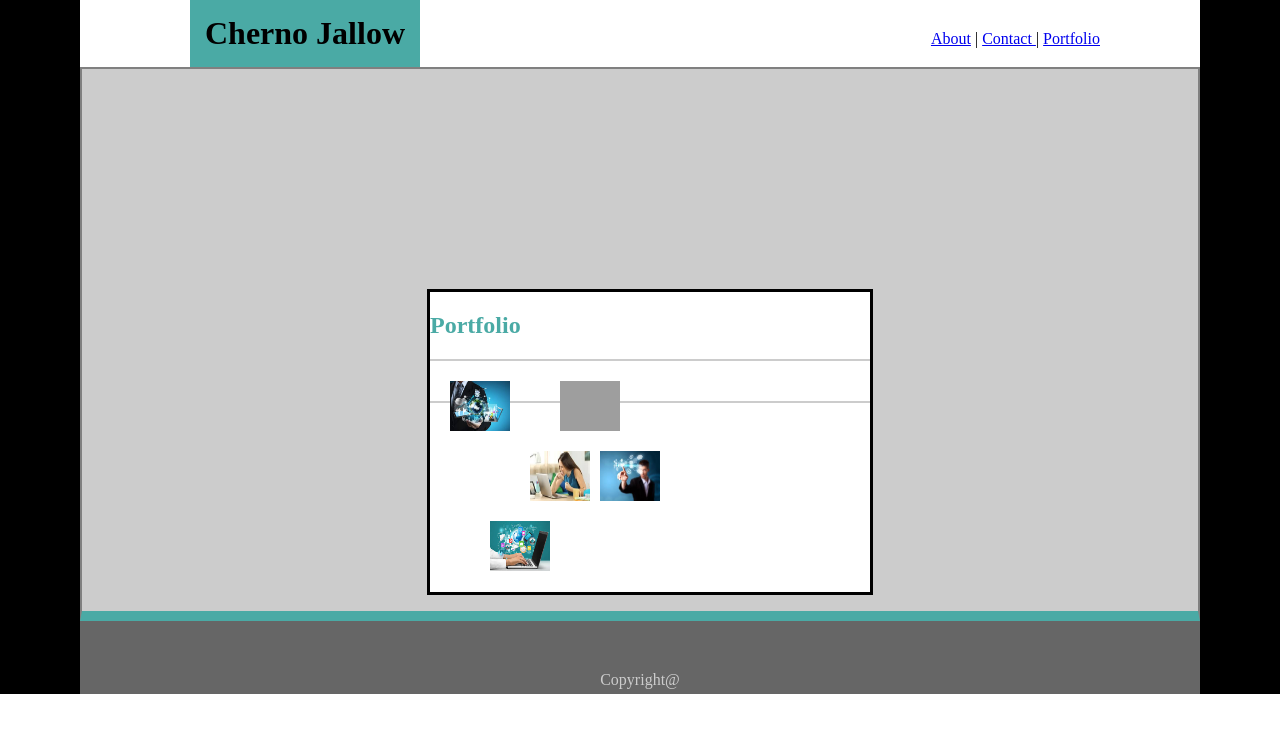
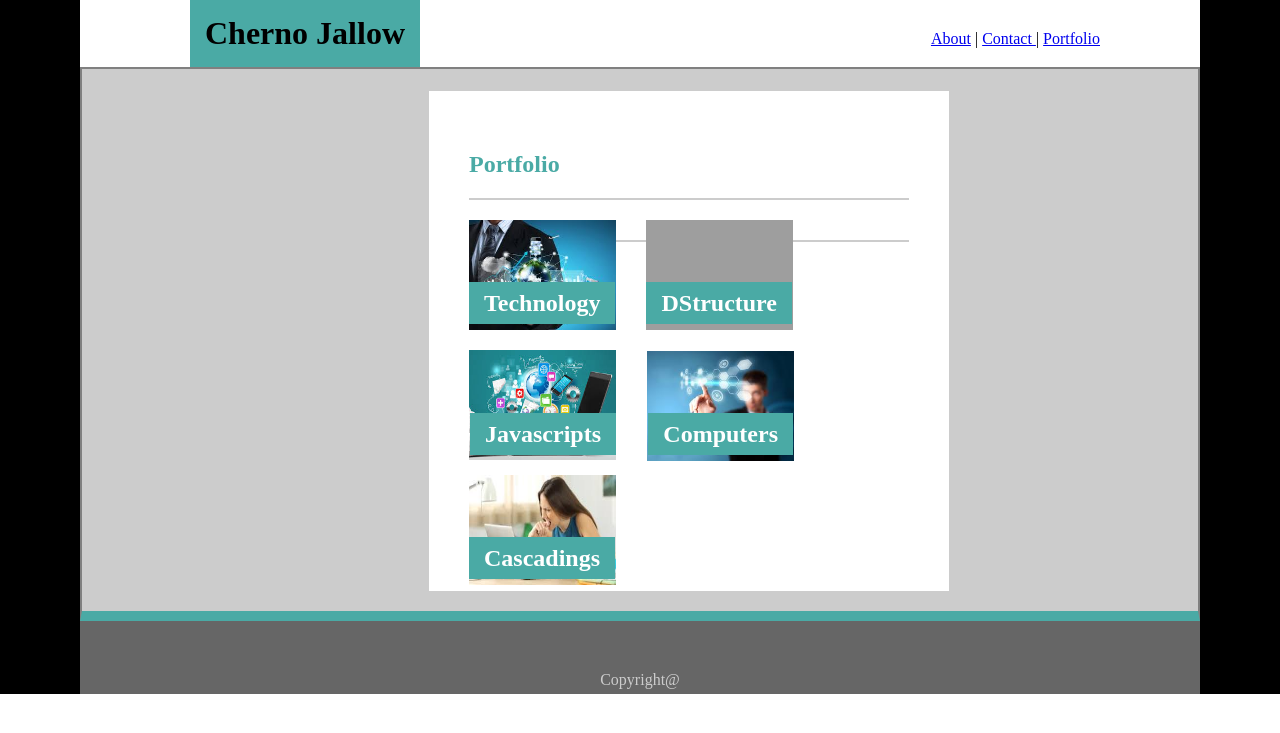
Before and after one commit to chernojallow/Basic-Portfolio, a PHP site: page /portfolio.html in a window 1280 px wide. Shown: the top 733 px of the page. Run offline with PHP 8.4, Linux system fonts and the light colour scheme; grey boxes are pictures that could not be loaded.

Commit message:
Commit Message

```diff
--- a/assets/css/style.css
+++ b/assets/css/style.css
@@ -15,7 +15,7 @@
 }
 
 
- h1{
+ h1 {
     float:left;
     background-color:#4aaaa5;
     text-align: center;
@@ -128,61 +128,71 @@
 
 
 
- h3{
-     border-bottom: solid;
- }
+
 
   .G{
-     border: solid;
+     border: 2px solid #cccccc;
      background-color: white;
-     height: 300px;
+     height: 420px;
      width: 440px;
      margin-left: 240px;
+     padding: 40px 40px 40px 40px;
+     margin-top: -200px;
 
   }
 
-  .S{
-      clear: left;
+  .Image5{
+      position: relative;
+      bottom: -35px;
+      left: 0px;
+  }
+ .Image5 .Cascadings{
+      position: absolute;
+      top: 290px;
+      left:0px;
   }
 
-  .M {
+  .Image4{
       position: relative;
-      right: 220px;
-      bottom: -70px;
+      left: 11px;
+      bottom: -21px;
+  }
+
+  .Image4 .ComputerSC{
+      position: absolute;
+      right: 127px;
+      top: 180px;
+  }
+
+  .Image3 {
+      position: relative;
+      left: 0px;
+      bottom: -20px;
+  }
+
+  .Image3 .Javascript{
+      position: absolute;
+      left: 1px;
+      bottom: -208px;
+  }
+
+  .Image1 {
+      position: relative;
 
   }
 
-  .L{
+  .Image1 .Technology{
+      position: absolute;
+      top: 70px;
+
+    }
+
+  .Image2{
       position: relative;
-      right: 70px;
-      bottom: -70px;
+      right: -10px;
   }
-
-  .O {
-      position: relative;
-      right: 100px;
-      bottom: -140px;
-  }
-
-  .U {
-      position: relative;
-      right: -20px;
-  }
-
-  .V {
-      position: relative;
-      right:-50px;
-  }
-
-
-
-  /*
-  .Zika {
-      display:none;
-  }
-  .Chea {
-
- display: none;
- }
-
- */
+   .Image2 .DStructure {
+       position: absolute;
+       right:127px;
+       top: 70px;
+   }
--- a/index.html
+++ b/index.html
@@ -11,8 +11,12 @@
 
 <body>
 
-   <h1>Cherno Jallow</h1>
+ <div class = "h1">
 
+      <h1>Cherno Jallow</h1>
+
+
+</div>
 
 <nav>
        <li> <a href="./index.html" > About</a> | </li>
--- a/portfolio.html
+++ b/portfolio.html
@@ -35,15 +35,41 @@
 
 
 
-<div class ="U"> <img src = "./assets/images/1.jpeg" height =50px; width =60px; >  </div>
+<div class ="Image1"> <img src = "./assets/images/1.jpeg" height =110px; width =147px; >
+    <div class="Technology">
+       <text>Technology</text>
+    </div>
+</div>
 
-<div class ="V" > <img src ="./assets/images/2.jpeg" height=50px; width=60px;> </div>
+<div class ="Image2" > <img src ="./assets/images/2.jpeg" height=110px; width=147px;>
+     <div class ="DStructure">
+         <text> DStructure</text>
+     </div>
+    </div>
 
-<div class ="O" > <img src ="./assets/images/3.jpeg" height=50px; width=60px;> </div>
+<div class ="Image3" > <img src ="./assets/images/3.jpeg" height=110px; width=147px;>
+<div class =" Javascript">
 
-<div class = "L"> <img src ="./assets/images/5.jpeg" height=50px; width=60px;> </div>
+    <text> Javascripts</text>
+</div>
+</div>
 
-<div class = "M"><img src ="./assets/images/6.jpeg" height=50px; width=60px;> </div>
+<div class = "Image4"> <img src ="./assets/images/5.jpeg" height=110px; width=147px;>
+<div class = "ComputerSC">
+
+    <text>Computers</text>
+
+</div>
+
+</div>
+
+<div class = "Image5"> <img src ="./assets/images/6.jpeg" height=110px; width=147px;>
+    <div class ="Cascadings">
+        <text>Cascadings</text>
+
+    </div>
+</div>
+
 
     </div>
     </div>
```
Also changed, not shown: contact.html (+5 -2 lines).
